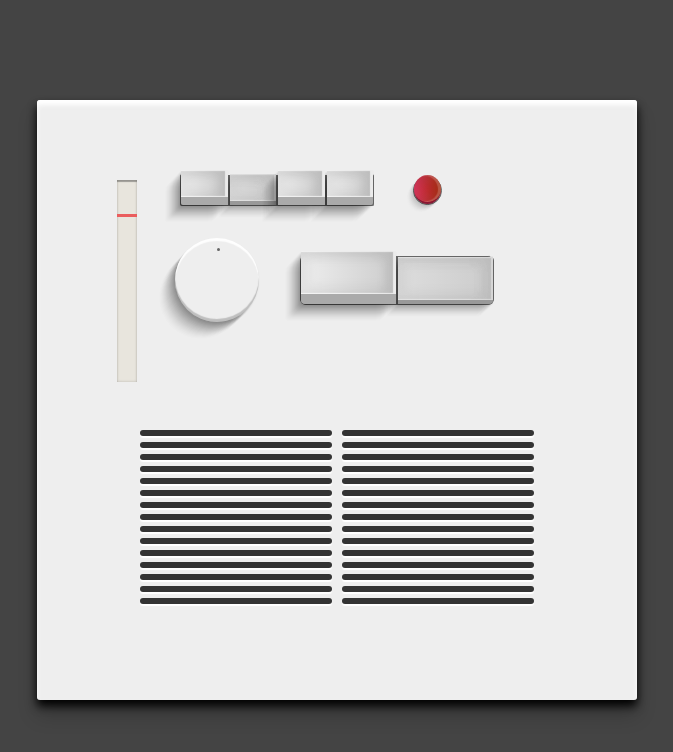
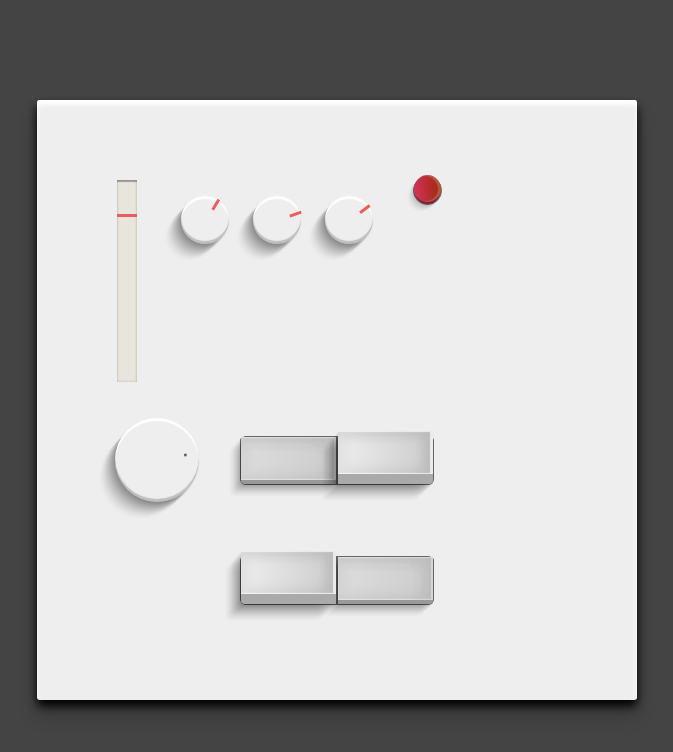
Before and after one commit to rvinluan/Ramsophone, a plain HTML site: page index.html in a window 1280 px wide. Shown: the whole page, without its empty margins (303-976 px from the left). Drawn offline with nearby package versions, Linux system fonts and the light colour scheme.

Commit message:
neat layout

```diff
--- a/controls.js
+++ b/controls.js
@@ -12,6 +12,36 @@ var Controls = {
   originalValue: 0,
   isCurrentlyChanging: false
 };
+
+Controls.applyRandom = function() {
+  $(".grid-master .module").each(function (i, el) {
+    var e = $(el);
+    var switches = e.find(".switch");
+    var knobs = e.find(".knob");
+    var sliders = e.find(".slider");
+    if(switches.length > 0) {
+      switches.each(function (j, f) {
+        var val = Math.random() > 0.5 ? 0 : 1;
+        $(f).attr("data-val", val);
+        val ? $(f).addClass("depressed") : $(f).removeClass("depressed");
+      })
+    }
+    if(knobs.length > 0) {
+      knobs.each(function (j, f) {
+        var val = Math.round(Math.random()*100);
+        $(f).attr("data-val", val);
+        $(f).find(".indicator").css("transform", "rotate("+val+"deg)");
+      })
+    }
+    if(sliders.length > 0) {
+      sliders.each(function (j, f) {
+        var val = Math.round(Math.random()*100);
+        $(f).attr("data-val", val);
+        $(f).css("left", val);
+      })
+    }
+  })
+}
 
 Controls.bindEvents = function() {
   //debug
@@ -78,9 +108,9 @@ Controls.sliderControls = function(sliderElement, dx) {
 }
 
 Controls.switchControls = function(switchElement) {
-  if(switchElement.closest(".module").hasClass("radio")) {
-    switchElement.siblings().removeClass("depressed");
-  }
+  // if(switchElement.closest(".module").hasClass("radio")) {
+  //   switchElement.siblings().removeClass("depressed");
+  // }
   switchElement.toggleClass("depressed");
   switchElement.attr("data-val", switchElement.hasClass("depressed") ? 1 : 0);
 }
@@ -89,5 +119,3 @@ Controls.buttonControls = function(buttonElement) {
   buttonElement.toggleClass("depressed");
   buttonElement.attr("data-val", buttonElement.hasClass("depressed") ? 1 : 0);
 }
-
-Controls.bindEvents();
--- a/index.html
+++ b/index.html
@@ -175,5 +175,10 @@
       </main>
       <script src="layout.js"></script>
       <script src="controls.js"></script>
+      <script>
+        Controls.bindEvents();
+        Layout.fillSpace(0,0,8,8);
+        Controls.applyRandom();
+      </script>
     </body>
 </html>
--- a/layout.js
+++ b/layout.js
@@ -21,8 +21,8 @@ Modules.modulesInSizeOrder = [
     },
     {
       name: "empty",
-      width: 4,
-      height: 1
+      width: 2,
+      height: 2
     },
     {
       name: "button-single",
@@ -47,22 +47,22 @@ Modules.modulesInSizeOrder = [
     {
       name: "switch-series-small",
       width: 4,
-      height: 1
+      height: 2
     },
     {
       name: "switch-series-medium",
       width: 4,
       height: 2
     },
-    {
-      name: "slider-horizontal-3",
-      width: 3,
-      height: 1
-    },
+    // {
+    //   name: "slider-horizontal-4",
+    //   width: 4,
+    //   height: 1
+    // },
     {
       name: "slider-horizontal-4",
       width: 4,
-      height: 1
+      height: 2
     },
     {
       name: "meter",
@@ -71,8 +71,8 @@ Modules.modulesInSizeOrder = [
     },
     {
       name: "speaker-1",
-      width: 5,
-      height: 5
+      width: 6,
+      height: 6
     },
     {
       name: "speaker-massive-1",
@@ -148,5 +148,3 @@ Layout.fillSpace = function(x, y, w, h) {
     Layout.fillSpace(x, y + p.height, w, h - p.height);
   }
 }
-
-Layout.fillSpace(0,0,8,8);
--- a/scss/components.scss
+++ b/scss/components.scss
@@ -69,8 +69,8 @@
   padding: 10%;
 
   .speaker-box {
-    width: 80%;
-    height: 80%;
+    width: 190px;
+    height: 190px;
     margin: 0 auto;
     display: flex;
     flex-wrap: wrap;
@@ -84,12 +84,6 @@
     border-radius: 10px;
     margin: 10px;
   }
-
-  //padding vanity
-  &.grid-x-0 { padding-left: 0 }
-  &.grid-y-0 { padding-top: 0 }
-  &.grid-x-2 { padding-right: 0 }
-  &.grid-y-2 { padding-bottom: 0 }
 }
 
 #speaker-massive-1 {
@@ -327,11 +321,11 @@
 
 #switch-series-small {
   .switch-well {
-    height: 50%;
+    height: 30%;
     border-radius: 2px;
   }
   .switch {
-    width: 25%;
+    width: 60%;
     border-radius: 0px;
     border-bottom: 8px solid #aaa;
 
```
Also changed, not shown: css/components.css.
